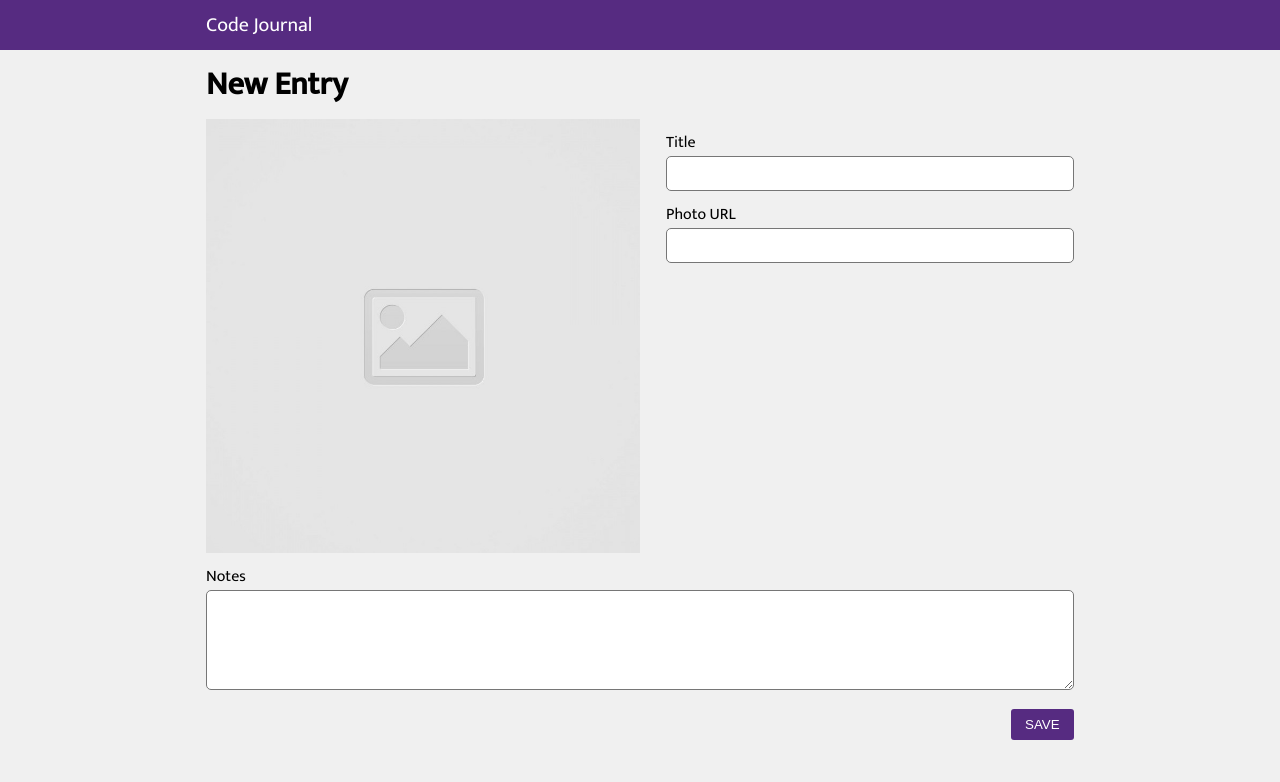
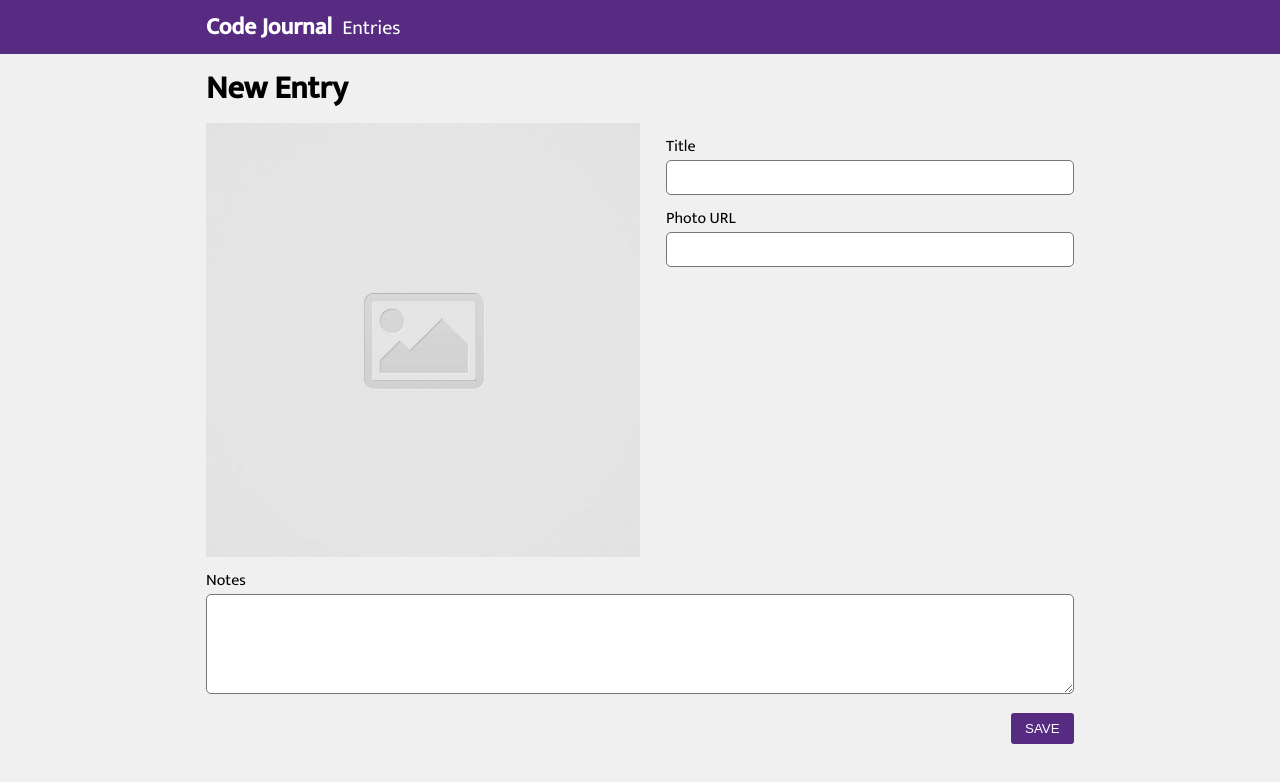
Before and after one commit to HuynhCynthia/code-journal, a website: page index.html in a window 1280 px wide. Drawn offline with Linux system fonts and the light colour scheme.

Commit message:
add and style anchor tag for Entries

```diff
--- a/css/styles.css
+++ b/css/styles.css
@@ -27,6 +27,15 @@ li {
   padding-top: 0.5rem;
   padding-bottom: 0.5rem;
   font-size: 20px;
+}
+
+.top-bar > h3 {
+  margin: 0;
+}
+
+.top-bar > a {
+  padding-left: 10px;
+  padding-top: 0.2rem;
 }
 
 .new-entry {
--- a/index.html
+++ b/index.html
@@ -23,7 +23,10 @@
 <body>
   <header>
     <div class="container">
-      <div class="top-bar column-full">Code Journal</div>
+      <div class="top-bar column-full">
+        <h3>Code Journal</h3>
+        <a>Entries</a>
+      </div>
     </div>
   </header>
   <main class="container">
```
